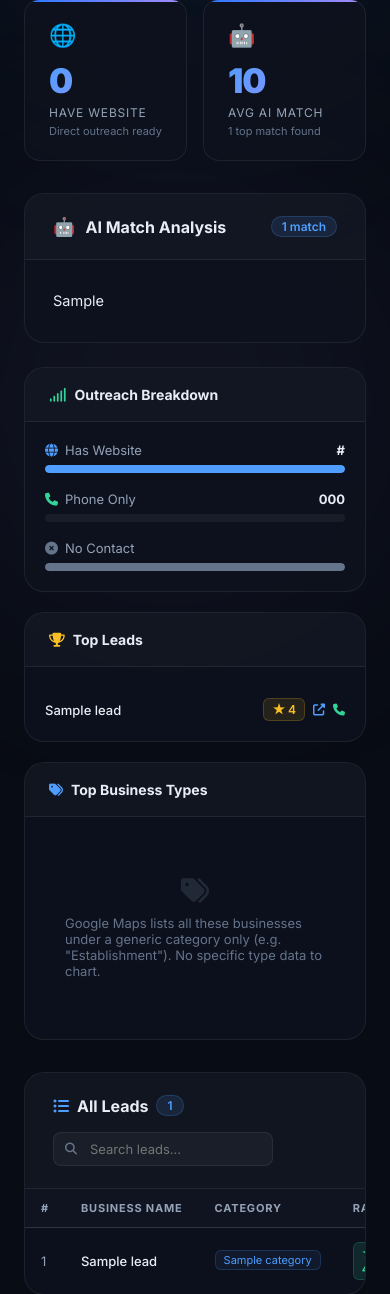
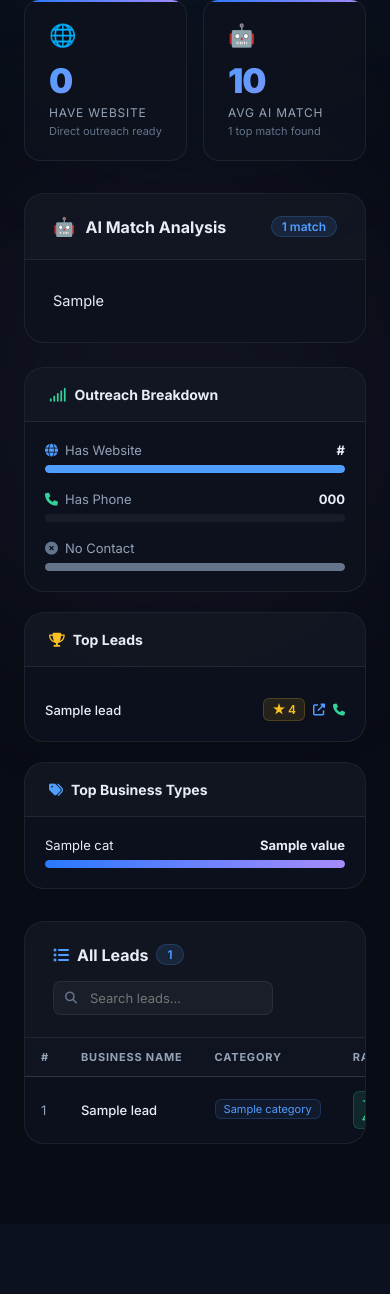
Before and after one commit to fowsi888/lead-scraper, a Django app: template scraper/templates/scraper/results.html in a window 390 px wide. Shown: the part 291-1585 px from the top of the page. After the commit the page ends 1435 px from the top, so only its background shows below. Run offline with Django 4.2, Linux system fonts and the light colour scheme; the template is opened without the code that fills it: most values are stand-ins (such as "Sample title", 1, 10 or a date in 2020); data that the repository does not hold is empty.

Commit message:
Fix phone count and replace charts with CSS bars

```diff
--- a/scraper/templates/scraper/results.html
+++ b/scraper/templates/scraper/results.html
@@ -6,7 +6,6 @@
   <title>Results — {{ job.search_term }} in {{ job.country }}</title>
   <link href="https://fonts.googleapis.com/css2?family=Inter:wght@300;400;500;600;700;800;900&display=swap" rel="stylesheet">
   <link href="https://cdnjs.cloudflare.com/ajax/libs/font-awesome/6.5.0/css/all.min.css" rel="stylesheet">
-  <script src="https://cdn.jsdelivr.net/npm/chart.js@4.4.2/dist/chart.umd.min.js"></script>
   <style>
     :root {
       --bg: #080c14; --bg2: #0d1220; --card: rgba(13,18,30,0.85);
@@ -313,11 +312,11 @@
               </div>
               <div class="breakdown-item">
                 <div class="breakdown-label">
-                  <span><i class="fas fa-phone" style="color:var(--green)"></i> Phone Only</span>
-                  <span class="breakdown-count">{{ with_phone_only }}</span>
+                  <span><i class="fas fa-phone" style="color:var(--green)"></i> Has Phone</span>
+                  <span class="breakdown-count">{{ with_phone }}</span>
                 </div>
                 <div class="breakdown-track">
-                  <div class="breakdown-fill" style="width:{{ phone_only_pct }}%;background:var(--green);"></div>
+                  <div class="breakdown-fill" style="width:{{ phone_pct }}%;background:var(--green);"></div>
                 </div>
               </div>
               <div class="breakdown-item">
@@ -357,18 +356,21 @@
             </div>
           </div>
 
-          <!-- Top categories bar -->
+          <!-- Top Business Types -->
           <div class="chart-card">
             <div class="chart-head"><i class="fas fa-tags" style="color:var(--blue)"></i> Top Business Types</div>
-            <div class="chart-body" style="position:relative">
-              {% if has_categories %}
-                <canvas id="catChart" height="{% if category_labels|length > 4 %}280{% else %}180{% endif %}"></canvas>
-              {% else %}
-                <div class="empty-chart">
-                  <i class="fas fa-tags"></i>
-                  <span>Google Maps lists all these businesses under a generic category only (e.g. "Establishment"). No specific type data to chart.</span>
+            <div class="chart-body">
+              {% for label, value in top_cats %}
+              <div class="breakdown-item">
+                <div class="breakdown-label">
+                  <span style="color:var(--text)">{{ label }}</span>
+                  <span class="breakdown-count">{{ value }}</span>
                 </div>
-              {% endif %}
+                <div class="breakdown-track">
+                  <div class="breakdown-fill" style="width:{% widthratio value top_cats_max 100 %}%;background:linear-gradient(90deg,var(--blue2),var(--purple));"></div>
+                </div>
+              </div>
+              {% endfor %}
             </div>
           </div>
 
@@ -468,45 +470,6 @@
       }, 30);
     });
 
-    // Top Business Types chart (only rendered if has_categories)
-    if (typeof Chart !== 'undefined') {
-    Chart.defaults.color = '#94a3b8';
-    {% if has_categories %}
-    new Chart(document.getElementById('catChart'), {
-      type: 'bar',
-      data: {
-        labels: {{ category_labels }},
-        datasets: [{
-          label: 'Businesses',
-          data: {{ category_values }},
-          backgroundColor: 'rgba(79,158,255,0.7)',
-          borderColor: '#4f9eff',
-          borderWidth: 1,
-          borderRadius: 5,
-          borderSkipped: false,
-        }]
-      },
-      options: {
-        indexAxis: 'y',
-        plugins: {
-          legend: { display: false },
-          tooltip: { callbacks: { label: ctx => ` ${ctx.parsed.x} businesses` } }
-        },
-        scales: {
-          x: {
-            grid: { color:'rgba(255,255,255,0.04)' },
-            ticks: { color:'#64748b', precision:0 },
-            beginAtZero: true,
-          },
-          y: {
-            grid: { display:false },
-            ticks: { color:'#94a3b8', font:{size:11} }
-          }
-        }
-      }
-    });
-    {% endif %}
-    } // end Chart.js guard
 
 
     // Table search
```
Also changed, not shown: scraper/views.py (+7 -6 lines).
